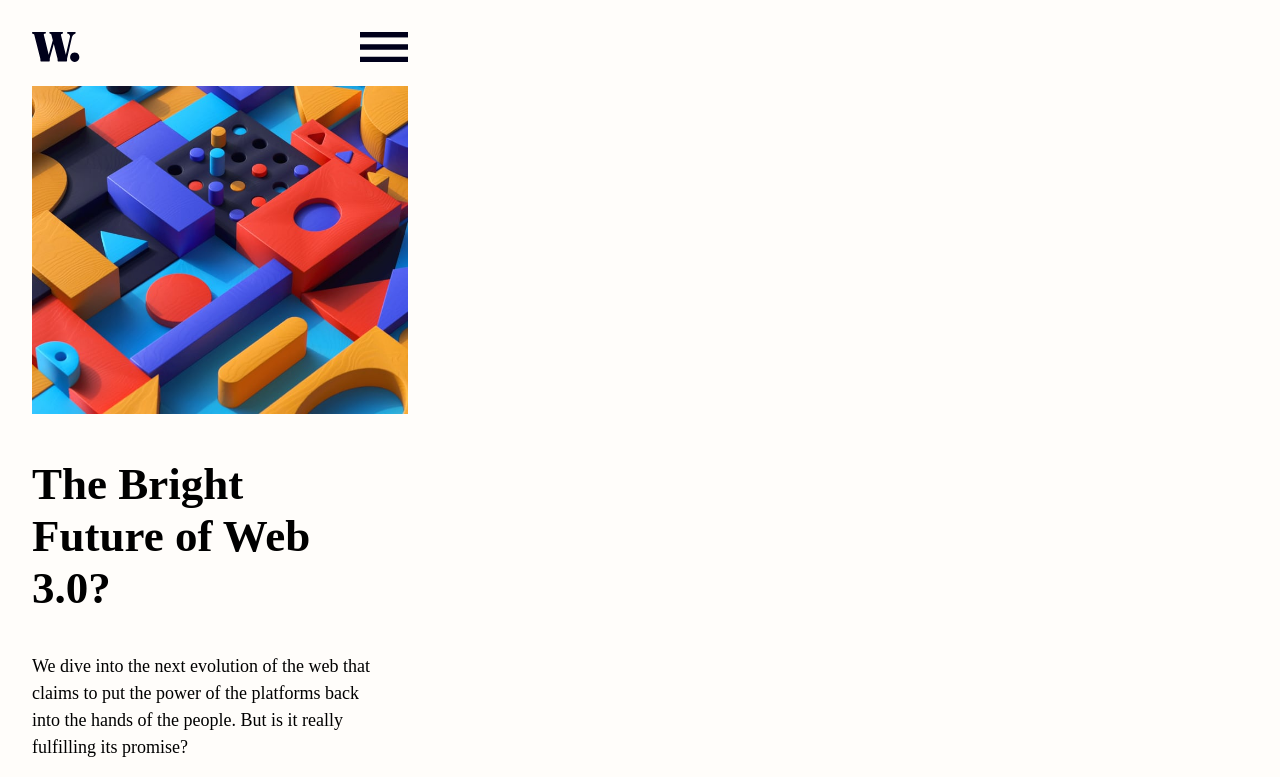
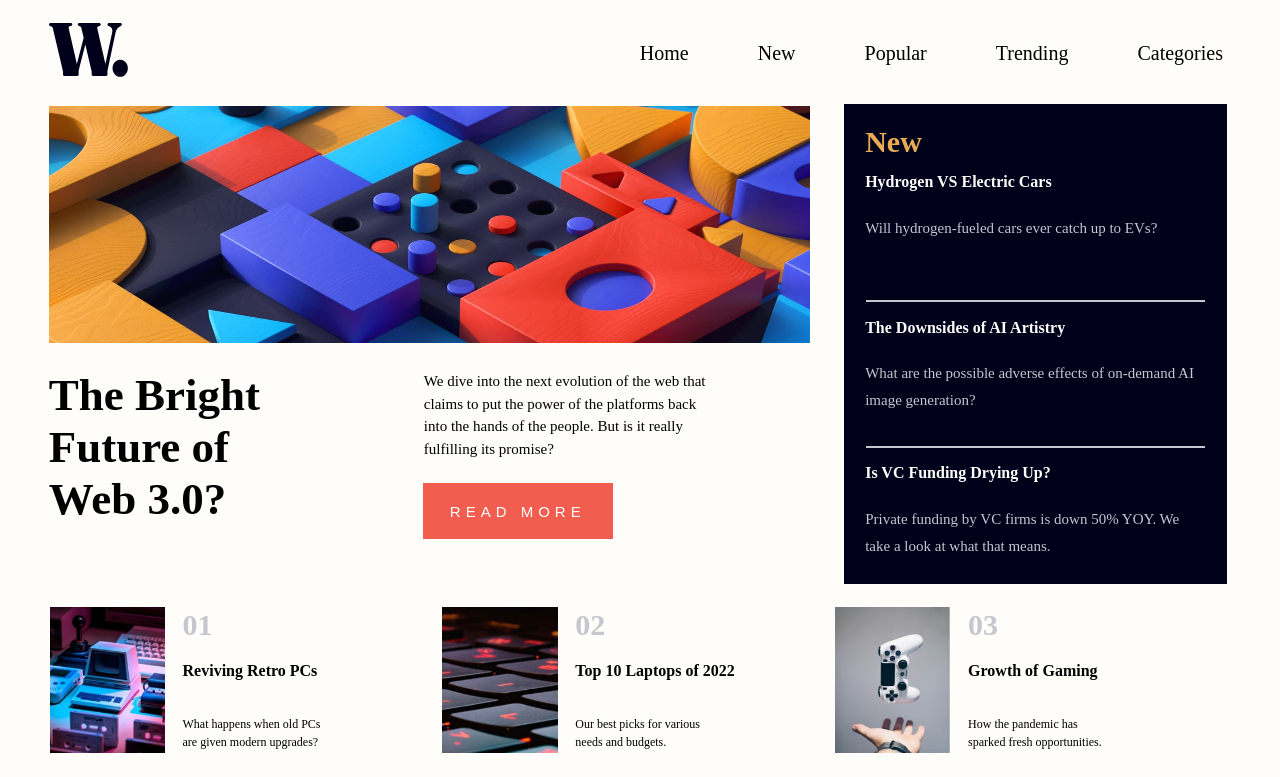
Before and after one commit to Vicktor007/New-homepage2, a plain HTML site: page index.html in a window 1280 px wide. Shown: the top 777 px of the page. Drawn offline with Linux system fonts and the light colour scheme.

Commit message:
maybe final commit

```diff
--- a/index.html
+++ b/index.html
@@ -10,6 +10,7 @@
 <link href="https://fonts.googleapis.com/css2?family=Inter:wght@400;700;800&display=swap" rel="stylesheet">
 <!-- <link rel="stylesheet" href="styles.css"> -->
 <link rel="stylesheet" href="styles2.css">
+<link rel="stylesheet" href="styles3.css">
 
 
   <title>Frontend Mentor | News homepage</title>
@@ -20,6 +21,13 @@
   <header>
     <img src="logo.svg" alt="logo" class="logo">
     <img src="icon-menu.svg" alt="icon-menu" class="menu1">
+    <ul>
+      <li><a href="#Home">Home</a></li>
+      <li><a href="#New">New</a></li>
+      <li><a href="#Popular">Popular</a></li>
+      <li><a href="#Trending">Trending</a></li>
+      <li><a href="Categories">Categories</a></li>
+   </ul>
   </header>
 
   <!-- <header class="item1">
@@ -37,13 +45,16 @@
     </nav>
   </header> -->
      <section class="item2">
-      <img src="image-web-3-mobile.jpg" alt="image-web-3-desktop">
-  <h1>The Bright<br> Future of Web<br> 3.0?</h1>
-
+      <img src="image-web-3-desktop.jpg" alt="image-web-3-desktop" class="desktop">
+      <img src="image-web-3-mobile.jpg" alt="image-web-3-mobile" class="mobile">
+  <h1 class="h1-mobile">The Bright<br> Future of Web<br> 3.0?</h1>
+  <h1 class="h1-desktop">The Bright<br> Future of<br> Web 3.0?</h1>
+  <div class="p-and-button">
   <p>We dive into the next evolution of the web that<br> claims to put the power of the platforms back<br> into the hands of the people.
     But is it really <br> fulfilling its promise?</p>
 
   <button>READ MORE</button>
+  </div>
 </section>
   <aside class="item3">
     <h1>New</h1>
@@ -60,21 +71,27 @@
   <section class="item4">
     <div>
         <img src="image-retro-pcs.jpg" alt="image-retro-pcs">
+        <div class="inner-div">
         <h1>01</h1>
         <h2>Reviving Retro PCs</h2>
         <p>What happens when old PCs<br> are given modern upgrades?</p>
+        </div>
     </div>
     <div>
         <img src="image-top-laptops.jpg" alt="image-top-laptops">
+        <div class="inner-div">
         <h1>02</h1>
         <h2>Top 10 Laptops of 2022</h2>
         <p>Our best picks for various<br> needs and budgets.</p>
+        </div>
     </div>
     <div>
         <img src="image-gaming-growth.jpg" alt="">
+        <div class="inner-div">
         <h1>03</h1>
         <h2>Growth of Gaming</h2>
         <p>How the pandemic has<br> sparked fresh opportunities.</p>
+        </div>
     </div>
   </section>
 
--- a/styles2.css
+++ b/styles2.css
@@ -4,6 +4,8 @@
     box-sizing: border-box;
     padding: 0;
     border: 1px solid transparent;
+    padding: 0;
+    margin: 0;
 }
 html {
     scroll-behavior: smooth;
@@ -16,25 +18,32 @@ header {
     display: flex;
     justify-content: space-between;
     width: 380px;
-    margin: 20px;
+    margin: 20px auto;
+}
+
+header ul {
+    display: none;
+}
+
+.desktop {
+    display: none;
 }
 
 header img {
     width: 50px;
 }
 
-/* header menu1 {
-    width: 30px;
-} */
 .item2, .item3 {
    width: 380px;
-   /* height: 85vh; */
-   margin: 20px;
-
+   margin: 20px auto;
 }
 
-.item2 img {
+.mobile {
     width: 100%;
+}
+
+.h1-desktop {
+    display: none;
 }
 
 .item2 h1 {
@@ -60,8 +69,6 @@ header img {
 
     background-color: hsl(240, 100%, 5%);
     color: hsl(236, 13%, 42%);
-    /* width: 380px;
-    margin: 20px; */
 }
 
 .item3 h1 {
@@ -87,14 +94,14 @@ header img {
 
 .item3 hr {
     width: 89%;
-    /* font-weight: lighter; */
     color: hsl(233, 8%, 79%);
     border: 0.5px solid hsl(233, 8%, 79%);
+    margin: 0 auto;
 }
 
 .item4 {
     width: 380px;
-    margin: 20px;
+    margin: 20px auto;
 }
 
 .item4 div {
@@ -112,12 +119,18 @@ header img {
     height: 150px;
 }
 
+.item4 .inner-div {
+    width: 65%;
+    height: 100%;
+    display: flex;
+    flex-direction: column;
+    margin: auto;
+}
+
 
 
 .item4 h1, .item4 h2, .item4 p {
-    /* width: 50%; */
     margin: 0%;
-    /* height: fit-content; */
 }
 
 .item4 h1 {
--- /dev/null
+++ b/styles3.css
@@ -0,0 +1,183 @@
+@media only screen and (min-width: 768px) {
+
+*,
+*::after,
+*::before {
+    box-sizing: border-box;
+    padding: 0;
+    margin: 0;
+    border: 1px solid transparent;
+}
+
+html {
+    font-size: 20px;
+}
+
+body {
+    display: flex;
+    flex-direction: row;
+    flex-wrap: wrap;
+}
+
+.menu1 {
+    display: none;
+}
+
+header {
+    width: 92.5%;
+    height: 8vh;
+    display: flex;
+    flex-direction: row;
+    flex-wrap: wrap;
+    justify-content: space-between;
+    margin: 1.5% 3.5%;
+}
+
+.logo {
+    height: 90%;
+    width: 7%;
+
+}
+
+header ul {
+    display: flex;
+    width: 50%;
+    height: 95%;
+    list-style: none;
+    justify-content: space-between;
+    margin-top: 1.5%;
+}
+
+
+
+a:link {
+    text-decoration: none;
+    color: black;
+}
+
+.item2 {
+    width: 60%;
+    height: 60vh;
+    display: flex;
+    flex-wrap: wrap;
+    flex-direction: row;
+    margin: 0 0 0 3.5%;
+}
+
+.desktop {
+    display: block;
+    width: 100%;
+    height: 50%;
+}
+
+
+.mobile {
+    display: none;
+}
+.h1-mobile {
+    display: none;
+}
+
+.h1-desktop {
+    display: block;
+    width: 49%;
+    height: 40%;
+    font-size: 2.4rem;
+    text-align: start;
+    padding-bottom: 30px;
+}
+
+.p-and-button {
+    width: 50%;
+    height: 40%;
+}
+
+.item2 p {
+    font-size: 0.75rem;
+    width: 100%;
+    height: 60%;
+}
+
+.item2 button {
+width: 50%;
+height: 30%;
+}
+
+.item3 {
+    width: 30%;
+    height: 60vh;
+    margin: 0 2.5% 0 2.5%;
+}
+
+.item3 hr {
+    margin: 4% auto;
+}
+
+.item3 h1 {
+    font-size: 1.5rem;
+    width: 90%;
+    height: 10%;
+    margin: 5% 5% 0 5%;
+
+}
+
+.item3 h2 {
+    font-size: 0.8rem;
+    width: 90%;
+    height: 1.5rem;
+    margin: 0 5% 0 5%;
+
+
+}
+
+.item3 p {
+    width: 90%;
+    height: 15%;
+    font-size: 0.75rem;
+    margin: 3% 5% 3% 5%;
+}
+
+.item4 {
+    width: 92.5%;
+    height: 20vh;
+    display: flex;
+    flex-direction: row;
+    flex-wrap: nowrap;
+    margin: 0 3.5% 2.5%;
+}
+
+.item4 .first-div {
+    width: 33%;
+    height: 100%;
+    display: flex;
+    flex-direction: row;
+    flex-wrap: wrap;
+}
+
+.item4 .inner-div {
+    width: 65%;
+    height: 100%;
+    display: flex;
+    flex-direction: column;
+
+}
+
+.item4 img {
+    width: 30%;
+    height: 100%;
+}
+
+.item4 h1, .item4 h2, .item4 p {
+    width: 100%;
+    height: 27%;
+}
+
+.item4 h2 {
+    font-size: 0.8rem;
+}
+
+.item4 p {
+    font-size: 0.6rem;
+}
+
+}
```
